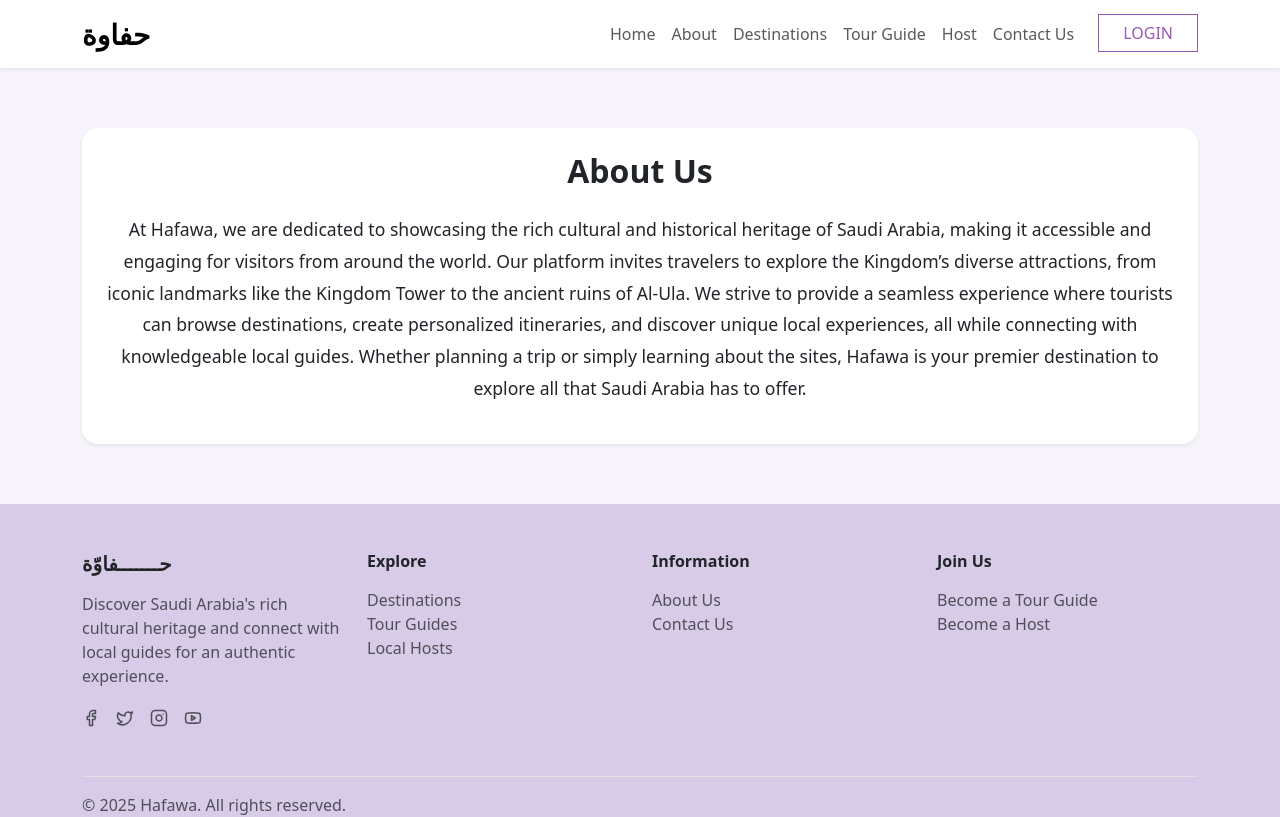
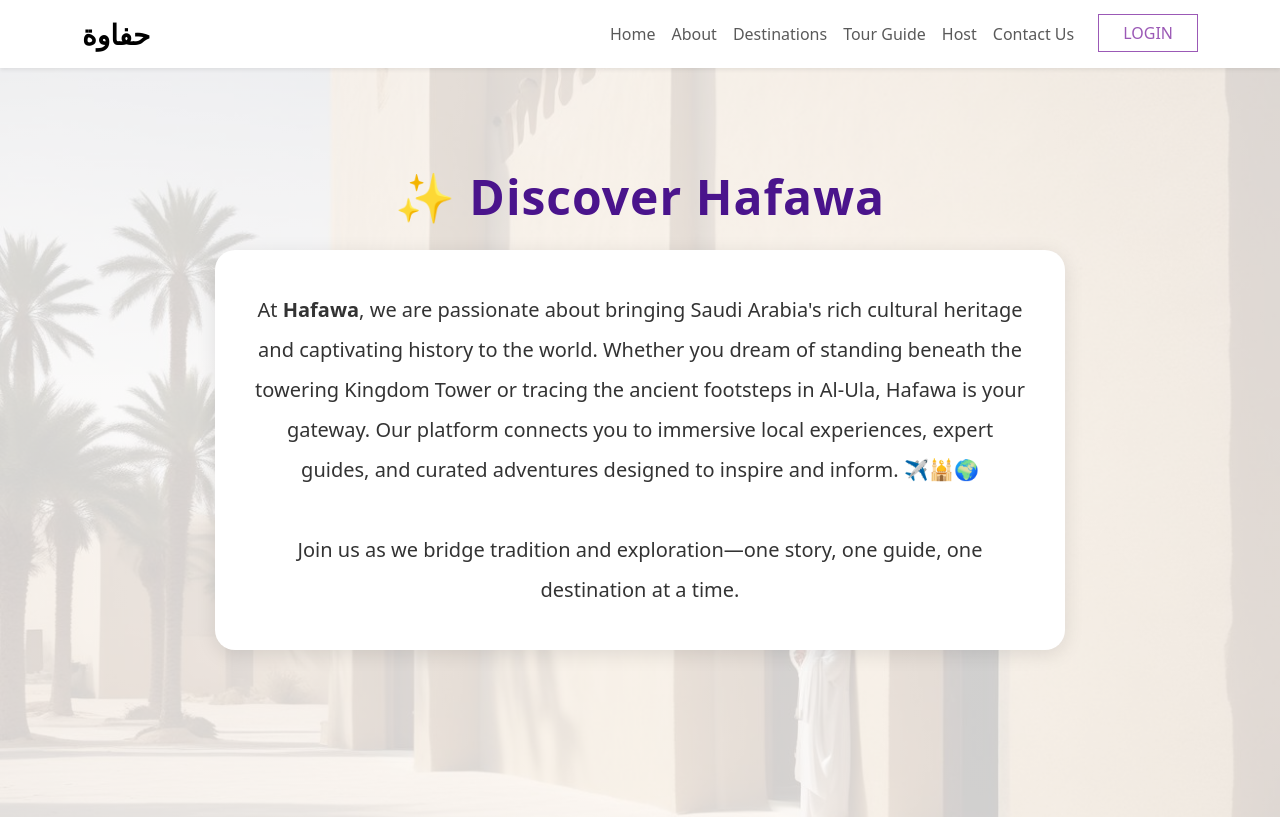
Before and after one commit to budoor99/hafawa-platform, a React (Create React App) app in the folder hafawa/: page /about in a window 1280 px wide. Shown: the top 817 px of the page. Built offline with nearby package versions, Linux system fonts and the light colour scheme.

Commit message:
Update AboutUs page

```diff
--- a/hafawa/package.json
+++ b/hafawa/package.json
@@ -12,6 +12,7 @@
     "axios": "^1.9.0",
     "bootstrap": "^5.3.5",
     "bootstrap-icons": "^1.11.3",
+    "framer-motion": "^12.9.7",
     "jwt-decode": "^4.0.0",
     "lucide-react": "^0.487.0",
     "react": "^19.1.0",
--- a/hafawa/src/pages/AboutUs.js
+++ b/hafawa/src/pages/AboutUs.js
@@ -1,18 +1,60 @@
 import React from "react";
-import { Container, Card } from "react-bootstrap";
+import { Container } from "react-bootstrap";
+import { motion } from "framer-motion";
+import bgImage from "../assets/hero.jpg"; // Optional background image
 
 const AboutUs = () => {
   return (
-    <div style={{ backgroundColor: "#F7F5FB", padding: "60px 0" }}>
-      <Container>
-        <Card className="shadow-sm border-0 p-4" style={{ borderRadius: "16px" }}>
-          <h2 className="fw-bold text-center mb-4">About Us</h2>
-          <p style={{ fontSize: "1.1rem", lineHeight: "1.8", textAlign: "center" }}>
-            At Hafawa, we are dedicated to showcasing the rich cultural and historical heritage of Saudi Arabia, making it accessible and engaging for visitors from around the world. Our platform invites travelers to explore the Kingdom’s diverse attractions, from iconic landmarks like the Kingdom Tower to the ancient ruins of Al-Ula. We strive to provide a seamless experience where tourists can browse destinations, create personalized itineraries, and discover unique local experiences, all while connecting with knowledgeable local guides. Whether planning a trip or simply learning about the sites, Hafawa is your premier destination to explore all that Saudi Arabia has to offer.
-          </p>
-        </Card>
+    <div
+      style={{
+        backgroundImage: `linear-gradient(rgba(255,255,255,0.8), rgba(255,255,255,0.8)), url(${bgImage})`,
+        backgroundSize: "cover",
+        backgroundPosition: "center",
+        padding: "100px 0",
+        minHeight: "100vh",
+      }}
+    >
+      <Container className="text-center">
+        <motion.h1
+          className="fw-bold mb-4"
+          style={{ fontSize: "3rem", color: "#4A148C", letterSpacing: "1px" }}
+          initial={{ opacity: 0, y: -50 }}
+          animate={{ opacity: 1, y: 0 }}
+          transition={{ duration: 0.6 }}
+        >
+          ✨ Discover Hafawa
+        </motion.h1>
+
+        <motion.p
+          className="mx-auto"
+          style={{
+            maxWidth: "850px",
+            fontSize: "1.25rem",
+            lineHeight: "2",
+            color: "#333",
+            backgroundColor: "#fff",
+            padding: "40px",
+            borderRadius: "20px",
+            boxShadow: "0 4px 20px rgba(0,0,0,0.1)",
+          }}
+          initial={{ opacity: 0, scale: 0.95 }}
+          animate={{ opacity: 1, scale: 1 }}
+          transition={{ delay: 0.3, duration: 0.8 }}
+        >
+          At <strong>Hafawa</strong>, we are passionate about bringing Saudi
+          Arabia's rich cultural heritage and captivating history to the world.
+          Whether you dream of standing beneath the towering Kingdom Tower or
+          tracing the ancient footsteps in Al-Ula, Hafawa is your gateway. Our
+          platform connects you to immersive local experiences, expert guides,
+          and curated adventures designed to inspire and inform. ✈️🕌🌍
+          <br />
+          <br />
+          Join us as we bridge tradition and exploration—one story, one guide,
+          one destination at a time.
+        </motion.p>
       </Container>
     </div>
   );
 };
+
 export default AboutUs;
```
Also changed, not shown: 1 other file (tests, documents, lock files or other folders).
